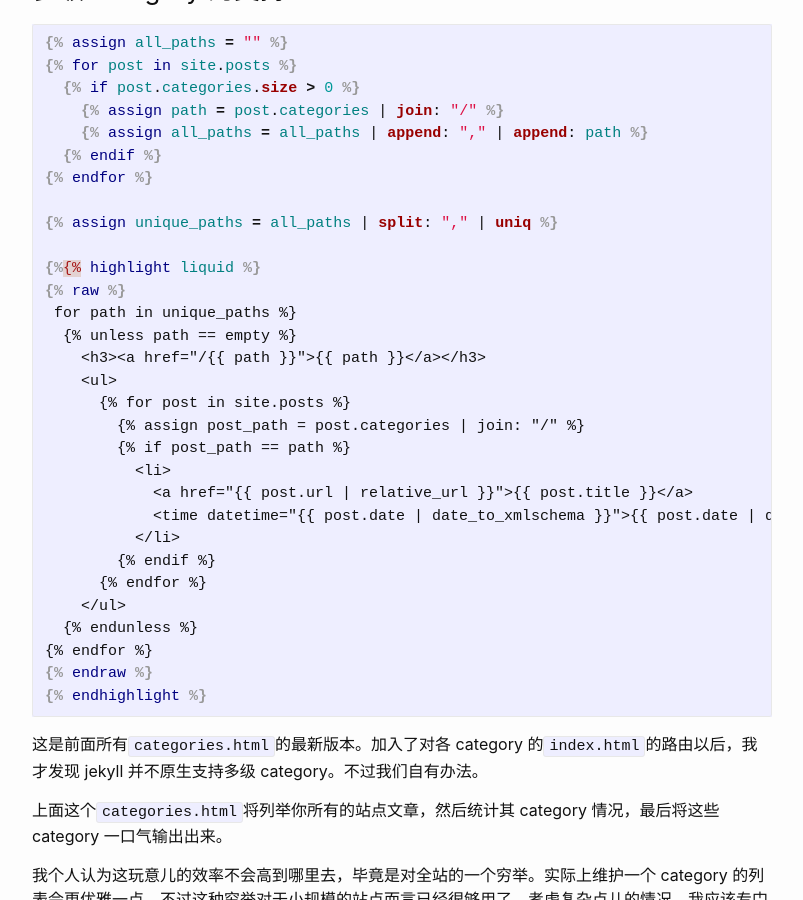
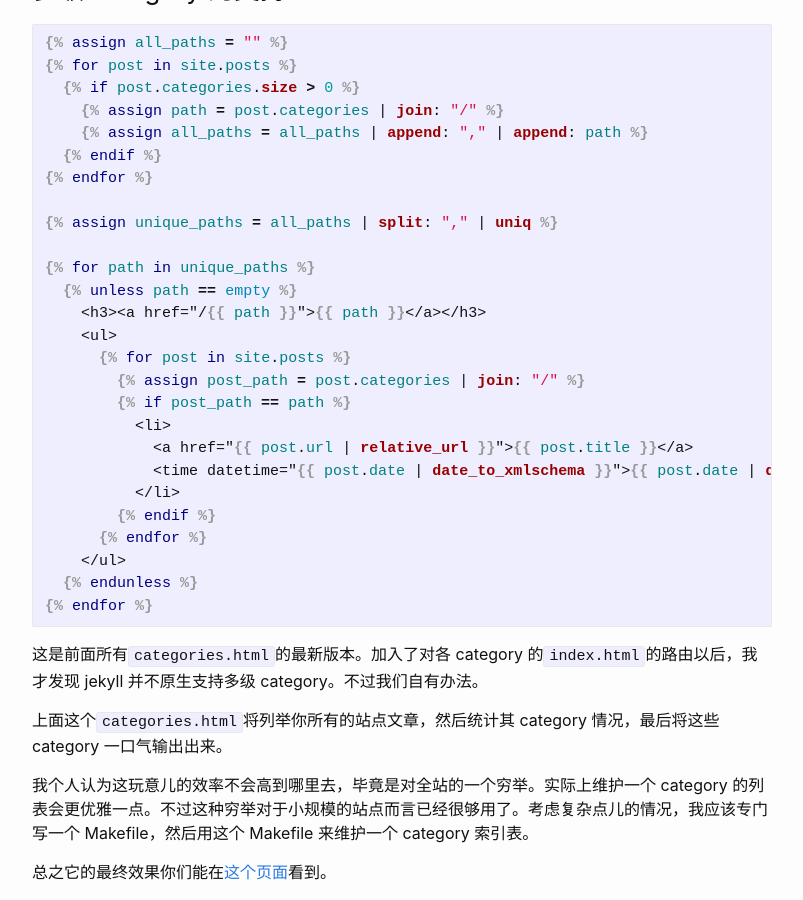
Before and after one commit to wold9168/wold9168.github.io, a Jekyll site: the page built from tech/techblog/_posts/2025-11-01-start-to-use-jekyll.md, in a window 1280 px wide and 900 px high, scrolled down 7622 px. Shown: the whole window, without its empty margins (238-1041 px from the left). Built offline with Jekyll 4.4.1, drawn with Linux system fonts in a browser that asks for light colours; a script that is not in the unit is left out.

Commit message:
修复 2025-11-01-start-to-use-jekyll.md 中导致 gh pages failed 错误一处
Signed-off-by: wold9168 <moewold@outlook.com>

````diff
--- a/tech/techblog/_posts/2025-11-01-start-to-use-jekyll.md
+++ b/tech/techblog/_posts/2025-11-01-start-to-use-jekyll.md
@@ -304,9 +304,7 @@ layout: category-index # 取决于你把前面的代码复制到 _layout/ 以后
 
 {% assign unique_paths = all_paths | split: "," | uniq %}
 
-{%{% highlight liquid %}
-{% raw %}
- for path in unique_paths %}
+{% for path in unique_paths %}
   {% unless path == empty %}
     <h3><a href="/{{ path }}">{{ path }}</a></h3>
     <ul>
@@ -322,8 +320,6 @@ layout: category-index # 取决于你把前面的代码复制到 _layout/ 以后
     </ul>
   {% endunless %}
 {% endfor %}
-{% endraw %}
-{% endhighlight %}
 ```
 
 这是前面所有`categories.html`的最新版本。加入了对各 category 的`index.html`的路由以后，我才发现 jekyll 并不原生支持多级 category。不过我们自有办法。
````
